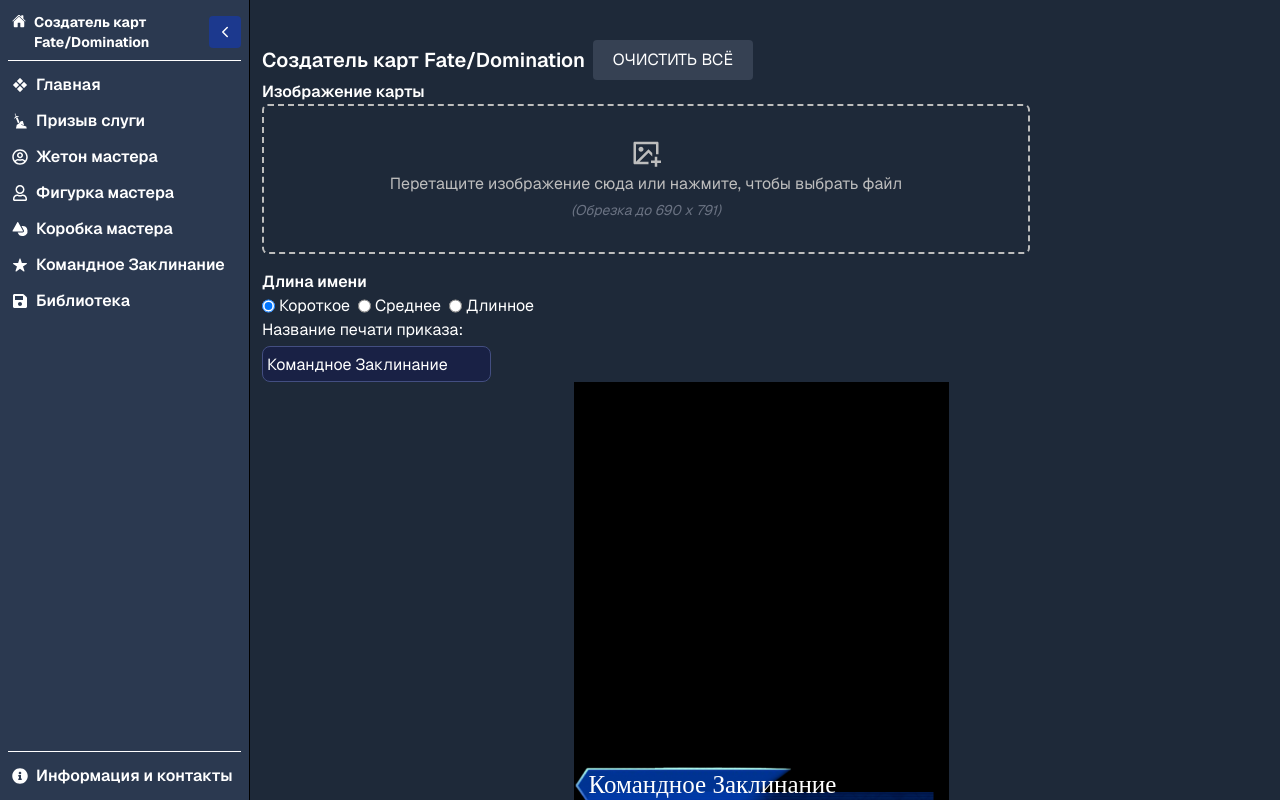
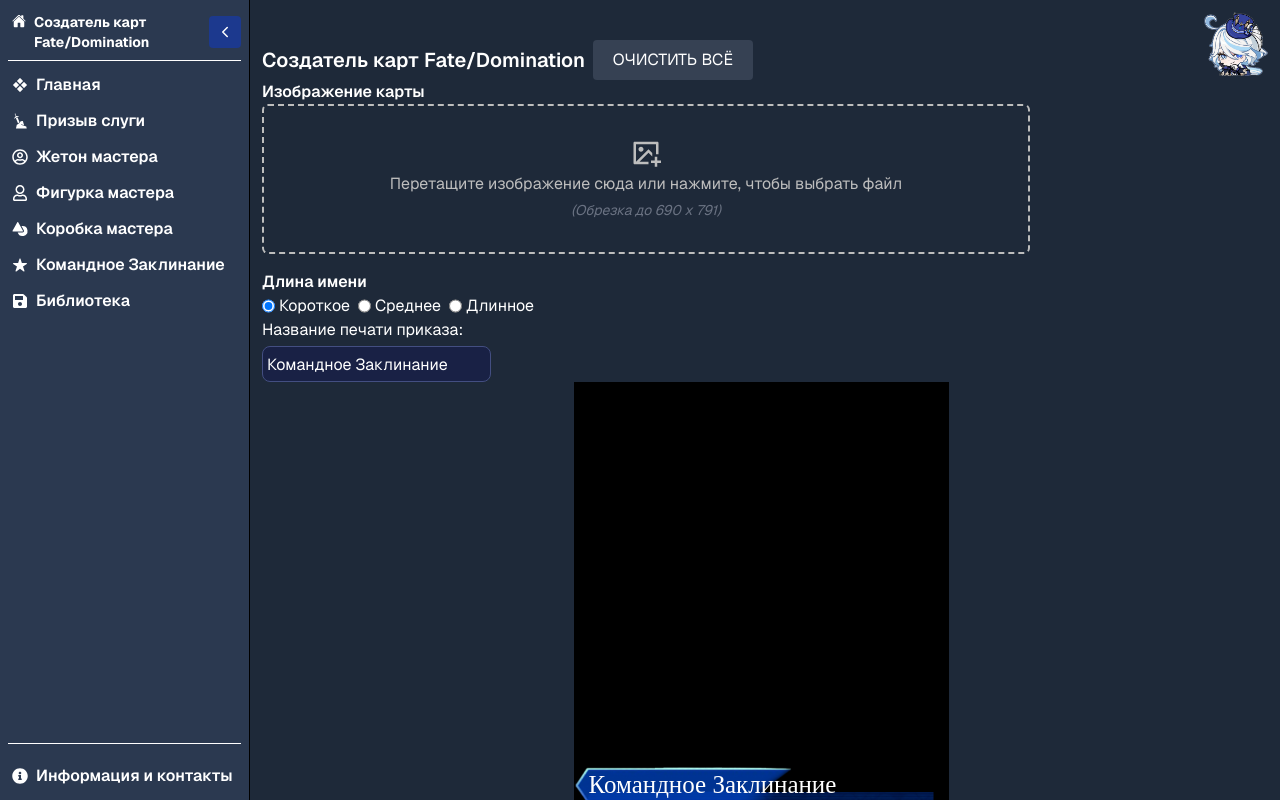
Before and after one commit to Jipice/Fate-Domination-Card-Maker-Rus, a Next.js app: page /command-seal in a window 1280 px wide. Shown: the top 800 px of the page. Built offline with nearby package versions, Linux system fonts and the light colour scheme.

Commit message:
Add files via upload

```diff
--- /dev/null
+++ b/src/components/SideBar/FurinaChibi.tsx
@@ -0,0 +1,35 @@
+"use client";
+
+import { useRef } from "react";
+import furinaChibi from "@/public/themes/furina-chibi.png";
+
+const CLICKS_TO_TOGGLE = 5;
+const RESET_AFTER_MS = 2000; // pause longer than this starts the count over
+
+// Small chibi in the top-right corner: 5 quick clicks switch the site theme.
+export const FurinaChibi = ({ onToggle }: { onToggle: () => void }) => {
+  const clicks = useRef(0);
+  const timer = useRef<number | null>(null);
+
+  const onClick = () => {
+    clicks.current += 1;
+    if (timer.current) window.clearTimeout(timer.current);
+    timer.current = window.setTimeout(() => {
+      clicks.current = 0;
+    }, RESET_AFTER_MS);
+    if (clicks.current >= CLICKS_TO_TOGGLE) {
+      clicks.current = 0;
+      onToggle();
+    }
+  };
+
+  return (
+    <img
+      src={furinaChibi.src}
+      alt=""
+      onClick={onClick}
+      draggable={false}
+      className="fixed top-3 right-3 w-16 h-auto z-20 cursor-pointer select-none hidden md:block"
+    />
+  );
+};
--- a/src/components/SideBar/SideBar.tsx
+++ b/src/components/SideBar/SideBar.tsx
@@ -6,6 +6,8 @@ import { GiSwordInStone } from "react-icons/gi";
 import { FaInfoCircle, FaRegUserCircle, FaRegUser, FaSave } from "react-icons/fa";
 import { IoIosStar } from "react-icons/io";
 import { SideBarItem } from "./SideBarItem";
+import { Theme, THEME_KEY, applyTheme } from "./ThemeSwitch";
+import { FurinaChibi } from "./FurinaChibi";
 
 const menuItems = [
   { label: "Главная", icon: PiDiamondsFourFill, link: "" },
@@ -29,19 +31,35 @@ const clamp = (value: number) => Math.min(MAX_WIDTH, Math.max(MIN_WIDTH, value))
 export const SideBar = () => {
   const [width, setWidth] = useState<number>(DEFAULT_WIDTH);
   const [collapsed, setCollapsed] = useState<boolean>(false);
+  const [theme, setTheme] = useState<Theme>("classic");
   const [showResponsiveSideBar, setShowResponsiveSideBar] =
     useState<boolean>(false);
 
-  // Restore saved size/state after mount (avoids server/client mismatch).
+  // Restore saved size, collapsed state and theme after mount (avoids server/client mismatch).
   useEffect(() => {
     try {
       const savedWidth = Number(localStorage.getItem(WIDTH_KEY));
       if (savedWidth) setWidth(clamp(savedWidth));
       setCollapsed(localStorage.getItem(COLLAPSED_KEY) === "1");
+      const savedTheme: Theme =
+        localStorage.getItem(THEME_KEY) === "furina" ? "furina" : "classic";
+      setTheme(savedTheme);
+      applyTheme(savedTheme);
     } catch {
       /* storage unavailable: keep defaults */
     }
   }, []);
+
+  const toggleTheme = () => {
+    const next: Theme = theme === "furina" ? "classic" : "furina";
+    setTheme(next);
+    applyTheme(next);
+    try {
+      localStorage.setItem(THEME_KEY, next);
+    } catch {
+      /* ignore */
+    }
+  };
 
   const toggleCollapsed = () => {
     setCollapsed((prev) => {
@@ -123,7 +141,7 @@ export const SideBar = () => {
                 />
               ))}
             </div>
-            <div>
+            <div className="flex flex-col gap-2">
               <hr className="mt-2 mb-2" />
               <SideBarItem
                 icon={FaInfoCircle}
@@ -171,7 +189,7 @@ export const SideBar = () => {
                   />
                 ))}
               </div>
-              <div>
+              <div className="flex flex-col gap-2">
                 <hr className="mt-2 mb-2" />
                 <SideBarItem
                   icon={FaInfoCircle}
@@ -185,6 +203,8 @@ export const SideBar = () => {
         </div>
       )}
 
+      <FurinaChibi onToggle={toggleTheme} />
+
       <div>
         <button
           className="fixed w-10 h-10 rounded bg-red-800 right-3 top-3 z-10 cursor-pointer md:hidden"
--- /dev/null
+++ b/src/components/SideBar/ThemeSwitch.tsx
@@ -0,0 +1,17 @@
+"use client";
+
+import furinaBg from "@/public/themes/furina-bg.jpg";
+
+export type Theme = "classic" | "furina";
+
+export const THEME_KEY = "site-theme";
+
+// Only the site's own look changes. Cards, their frames and icons are not touched.
+export function applyTheme(theme: Theme) {
+  const root = document.documentElement;
+  root.dataset.theme = theme;
+  root.style.setProperty(
+    "--theme-bg-image",
+    theme === "furina" ? `url("${furinaBg.src}")` : "none",
+  );
+}
```
Also changed, not shown: public/themes/furina-chibi.png (added).
